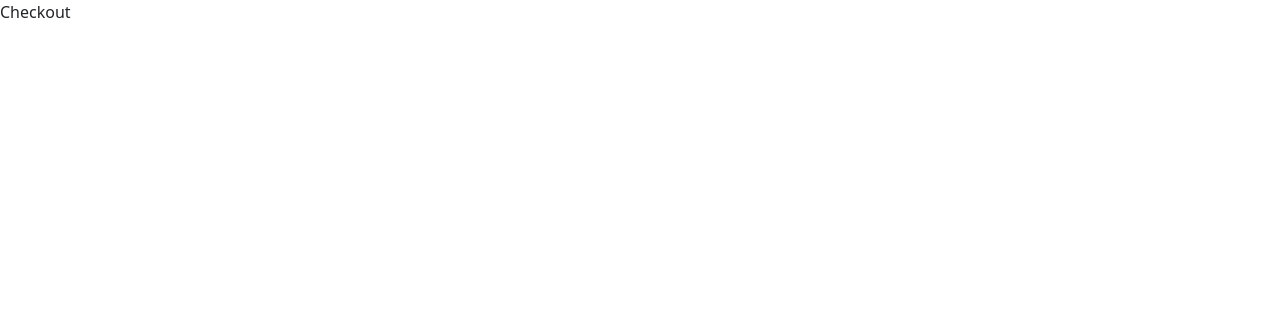
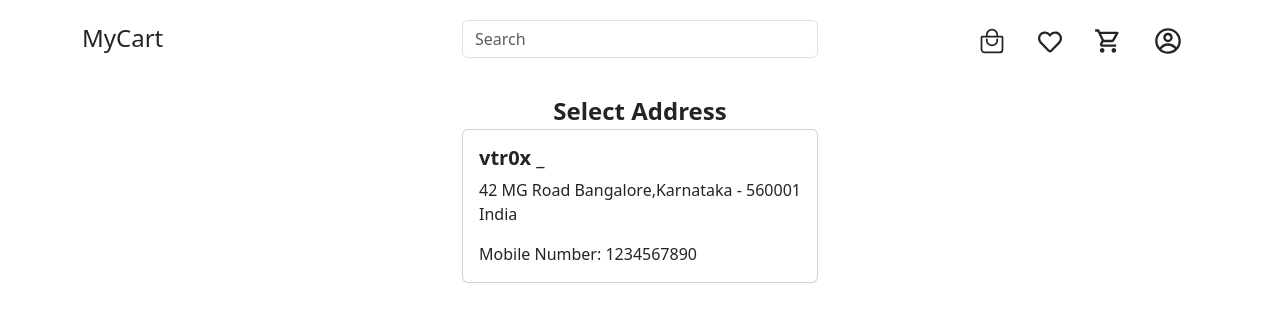
Before and after one commit to 7vTr0x7/MyCart, a React (Vite) app in the folder Frontend/: page /checkout in a window 1280 px wide. Shown: the top 322 px of the page. Built offline with nearby package versions, Linux system fonts and the light colour scheme.

Commit message:
frontend - pages - checkout - Checkout

```diff
--- a/Frontend/src/pages/cart/features/PriceDetails.jsx
+++ b/Frontend/src/pages/cart/features/PriceDetails.jsx
@@ -1,4 +1,5 @@
 import React from "react";
+import { Link } from "react-router-dom";
 
 const PriceDetails = ({ products }) => {
   const productPrice = products.reduce((acc, curr) => {
@@ -64,7 +65,19 @@ const PriceDetails = ({ products }) => {
             You Will Save ${discountAmount.toFixed(2)} on This Order
           </p>
 
-          <button className="btn btn-light fw-bold w-100 ">Place Order</button>
+          <button className="btn btn-light fw-bold w-100 ">
+            <Link
+              to="/checkout"
+              className="nav-link"
+              state={{
+                products,
+                productPrice,
+                discountAmount,
+                deliveryCharge,
+              }}>
+              Place Order
+            </Link>
+          </button>
         </div>
       )}
     </>
--- a/Frontend/src/pages/checkout/Checkout.jsx
+++ b/Frontend/src/pages/checkout/Checkout.jsx
@@ -1,7 +1,118 @@
-import React from "react";
+import React, { useState } from "react";
+import Header from "../../components/Header";
+import { useSelector } from "react-redux";
+import { useLocation } from "react-router-dom";
 
 const Checkout = () => {
-  return <div>Checkout</div>;
+  const [address, setAddress] = useState(null);
+  const addresses = useSelector((state) => state.addresses.addresses);
+
+  const location = useLocation();
+
+  const { products, productPrice, discountAmount, deliveryCharge } =
+    location.state || {};
+
+  return (
+    <>
+      <Header />
+      <main
+        style={{
+          display: "flex",
+          justifyContent: "center",
+        }}
+        className="container my-3 mb-5">
+        <div>
+          {!address ? (
+            <>
+              <p className="fw-semibold fs-4 text-center m-0">Select Address</p>
+              {addresses &&
+                addresses.map((address) => (
+                  <div
+                    key={address._id}
+                    className="card mb-3 p-3"
+                    style={{ cursor: "pointer" }}
+                    onClick={() => setAddress(address)}>
+                    <h4 className="fw-semibold fs-5">{address.name}</h4>
+                    <p className="fs-6 m-0">
+                      {address.houseNo} {address.street} {address.city},
+                      {address.state} - {address.postalCode}
+                    </p>
+                    <p className="fs-6">{address.country}</p>
+                    <p className="fs-6 m-0">
+                      Mobile Number: {address.mobileNumber}
+                    </p>
+                  </div>
+                ))}
+            </>
+          ) : (
+            <div className="card p-3 " style={{ width: "30rem" }}>
+              <p className="text-center m-0 fs-4 fw-semibold ">Order Details</p>
+              <hr />
+              <div className="d-flex justify-content-between">
+                <div>
+                  <p className=" m-0 fs-6 fw-bold ">Items</p>
+                  {products.map((prod) => (
+                    <p key={prod._id} className=" m-0 fs-6 fw-semibold ">
+                      {prod.name}
+                    </p>
+                  ))}
+                </div>
+                <div>
+                  <p className=" m-0 fs-6 fw-bold">QTY</p>
+                  {products.map((prod) => (
+                    <p
+                      key={prod._id}
+                      className=" text-center m-0 fs-6 fw-semibold ">
+                      {prod.quantity}
+                    </p>
+                  ))}
+                </div>
+              </div>
+              <hr />
+              <p className="text-center m-0 fs-5 fw-semibold ">Price Details</p>
+              <hr />
+              <div className="d-flex justify-content-between">
+                <div>
+                  <p className=" m-0 fs-6 fw-semibold ">Price</p>
+                  <p className=" m-0 fs-6 fw-semibold ">Discount</p>
+                  <p className=" m-0 fs-6 fw-semibold ">Delivery Charges</p>
+                  <p className=" my-2 fs-6 fw-bold ">Total Amount</p>
+                </div>
+                <div>
+                  <p className=" m-0 fs-6 fw-semibold">
+                    ${(productPrice + discountAmount).toFixed(2)}
+                  </p>
+                  <p className=" m-0 fs-6 fw-semibold">
+                    ${discountAmount.toFixed(2)}
+                  </p>
+                  <p className=" m-0 fs-6 fw-semibold">
+                    ${deliveryCharge.toFixed(2)}
+                  </p>
+                  <p className=" my-2 fs-6 fw-bold">
+                    ${(productPrice + deliveryCharge).toFixed(2)}
+                  </p>
+                </div>
+              </div>
+              <hr />
+              <p className="text-center m-0 fs-5 fw-semibold ">Deliver To</p>
+              <hr />
+              <div>
+                <h4 className="fw-semibold fs-5">{address.name}</h4>
+                <p className="fs-6 m-0">
+                  {address.houseNo} {address.street} {address.city},
+                  {address.state} - {address.postalCode}
+                </p>
+                <p className="fs-6 m-0">{address.country}</p>
+                <p className="fs-6 m-0">
+                  Mobile Number: {address.mobileNumber}
+                </p>
+              </div>
+            </div>
+          )}
+        </div>
+      </main>
+    </>
+  );
 };
 
 export default Checkout;
```
